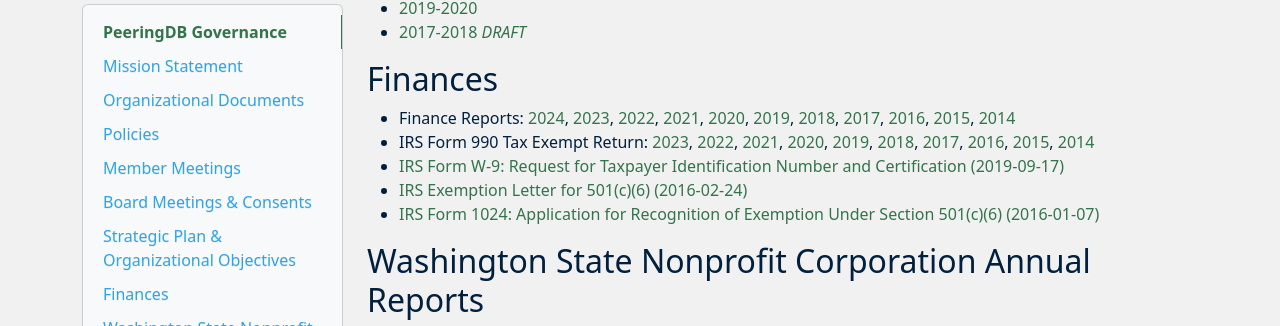
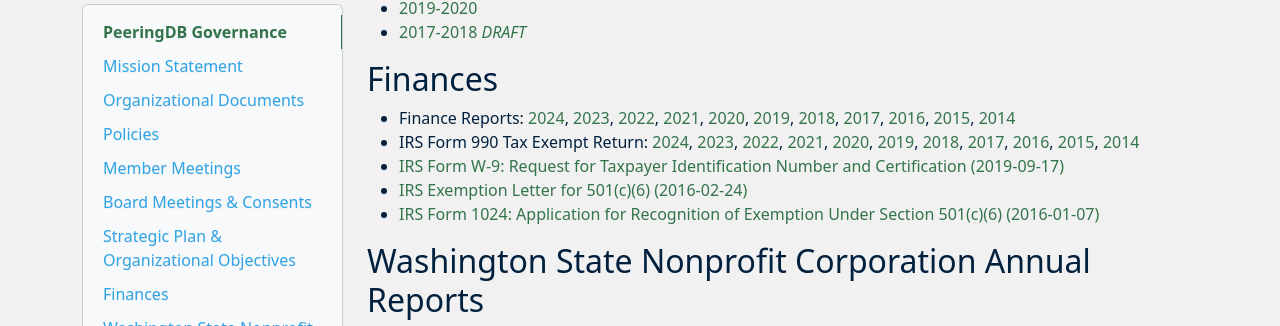
Before and after one commit to peeringdb/docs, an MkDocs documentation site: the page built from docs/gov.md, in a window 1280 px wide and 900 px high, scrolled down 1265 px. Shown: the part 129-455 px from the top of the window. Built offline with MkDocs 1.6.1, drawn with Linux system fonts in a browser that asks for light colours; nearby versions of some CDN libraries.

Commit message:
IRS Form 990.

```diff
--- a/docs/gov.md
+++ b/docs/gov.md
@@ -57,7 +57,7 @@
 ## Finances
 
 - Finance Reports: [2024](gov/finances/2024-12-31_PeeringDB_Finances.pdf), [2023](gov/finances/2023-12-31_PeeringDB_Finances.pdf), [2022](gov/finances/2022-12-31_PeeringDB_Finances.pdf), [2021](gov/finances/2021-12-31_PeeringDB_Finances.pdf), [2020](gov/finances/2020-12-31_PeeringDB_Finances.pdf), [2019](gov/finances/2019-12-31_PeeringDB_Finances.pdf), [2018](gov/finances/2018-12-31_PeeringDB_Finances.pdf), [2017](gov/finances/2017-12-31_PeeringDB_Finances.pdf), [2016](gov/finances/2016-12-31_PeeringDB_Finances.pdf), [2015](gov/finances/2015-12-31_PeeringDB_Finances.pdf), [2014](gov/finances/2014-12-31_PeeringDB_Finances.pdf)
-- IRS Form 990 Tax Exempt Return: [2023](gov/finances/2024-05-12_2023_Form_990.pdf), [2022](gov/finances/2023-05-09_2022_Form_990.pdf), [2021](gov/finances/2022-05-10_2021_Form_990.pdf), [2020](gov/finances/2021-05-12_2020_Form_990-EZ.pdf), [2019](gov/finances/2020-05-13_2019_Form_990-EZ.pdf), [2018](gov/finances/2019-05-09_2018_Form_990-EZ.pdf), [2017](gov/finances/2018-05-11_2017_Form_990-EZ.pdf), [2016](gov/finances/2017-05-10_2016_Form_990-EZ.pdf), [2015](gov/finances/2016-02-18_2015_Form 990-N.pdf), [2014](gov/finances/2016-02-23_2014_Form 990-N.pdf)
+- IRS Form 990 Tax Exempt Return: [2024](gov/finances/2025-05-13_2024_Form_990.pdf), [2023](gov/finances/2024-05-12_2023_Form_990.pdf), [2022](gov/finances/2023-05-09_2022_Form_990.pdf), [2021](gov/finances/2022-05-10_2021_Form_990.pdf), [2020](gov/finances/2021-05-12_2020_Form_990-EZ.pdf), [2019](gov/finances/2020-05-13_2019_Form_990-EZ.pdf), [2018](gov/finances/2019-05-09_2018_Form_990-EZ.pdf), [2017](gov/finances/2018-05-11_2017_Form_990-EZ.pdf), [2016](gov/finances/2017-05-10_2016_Form_990-EZ.pdf), [2015](gov/finances/2016-02-18_2015_Form 990-N.pdf), [2014](gov/finances/2016-02-23_2014_Form 990-N.pdf)
 - [IRS Form W-9: Request for Taxpayer Identification Number and Certification (2019-09-17)](gov/finances/2019-09-17_PeeringDB_IRS_Form_W-9.pdf)
 - [IRS Exemption Letter for 501(c)(6) (2016-02-24)](gov/finances/2016-02-24_PeeringDB_IRS_501(c)(6)_Exemption_Letter.pdf)
 - [IRS Form 1024: Application for Recognition of Exemption Under Section 501(c)(6) (2016-01-07)](gov/finances/2016-01-07_PeeringDB_Non_Profit_Filing.pdf)
```
Also changed, not shown: 1 other file.
